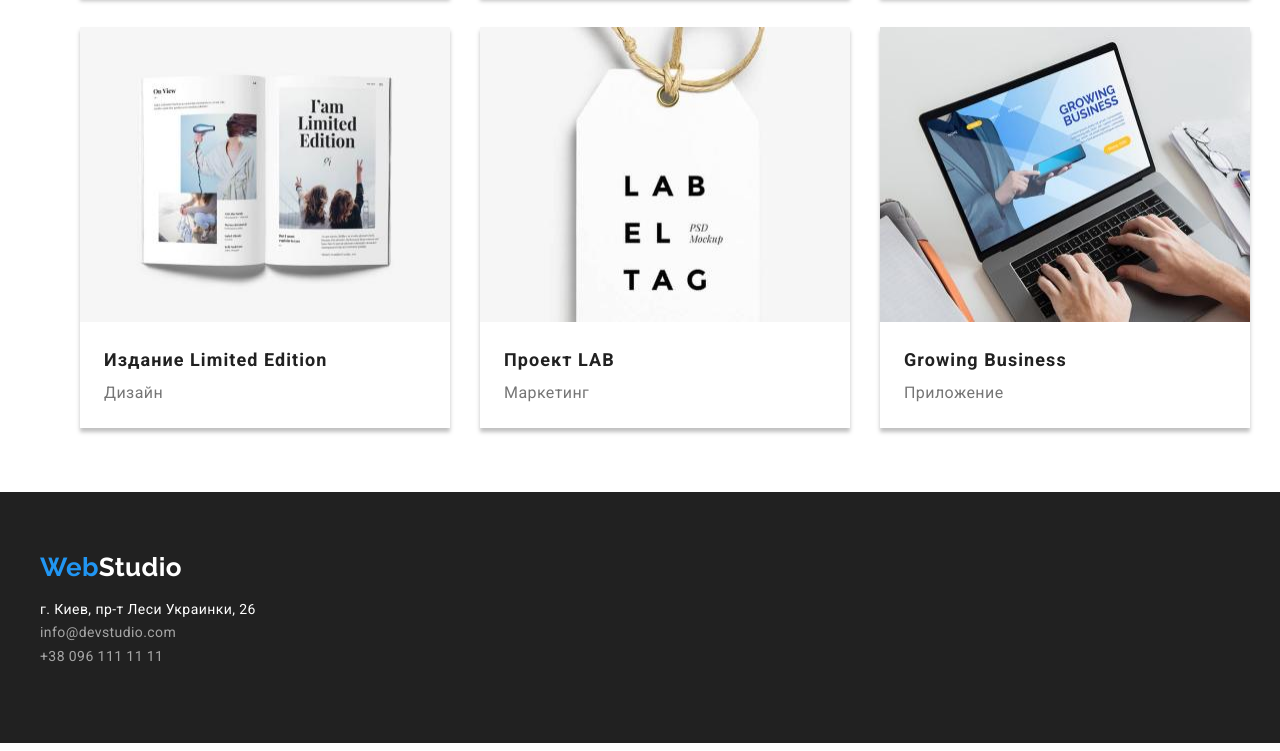
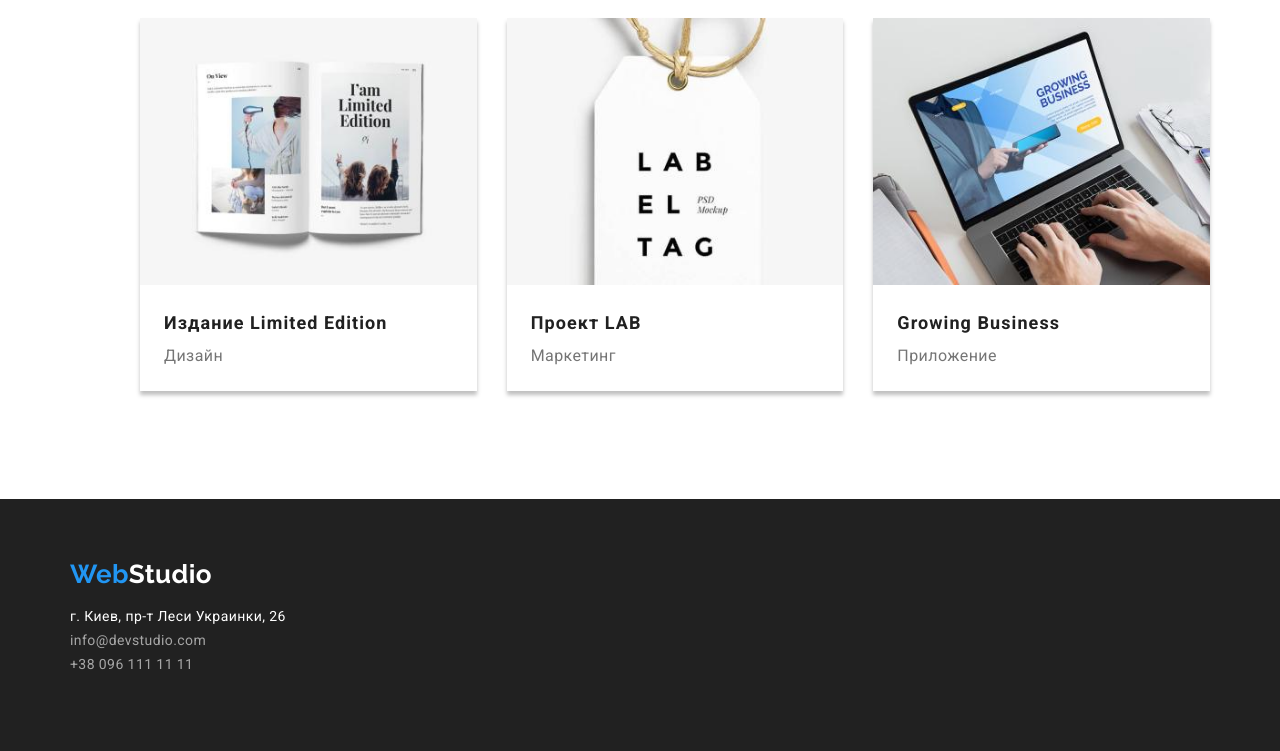
Before and after one commit to ElenaLukashevych/goit-markup-hw-03, a plain HTML site: page portfolio.html in a window 1280 px wide. Shown: the part 1108-1859 px from the top of the page. Drawn offline with nearby package versions, Linux system fonts and the light colour scheme.

Commit message:
Добавляет переменные

```diff
--- a/css/styles.css
+++ b/css/styles.css
@@ -8,6 +8,10 @@
   --footer-color: #2f303a;
   --link-footer-color: rgba(255, 255, 255, 0.6);
   --background-btn-color: #f5f4fa;
+
+  --box-shadow: 0px 4px 4px 0px #00000040;
+
+--project-item-gap: 30px;
 }
 
 /* Глобальные стили */
@@ -41,6 +45,8 @@ p {
 
 img {
   display: block;
+  max-width: 100%;
+  height: auto;
 }
 
 .visually-hidden {
@@ -60,7 +66,7 @@ img {
 /* Контейнер */
 
 .container {
-  width: 1230px;
+  width: 1170px;
   padding-left: 15px;
   padding-right: 15px;
   margin-left: auto;
@@ -252,7 +258,9 @@ header {
 }
 
 .team-item {
-  box-shadow: 0px 4px 4px 0px #00000040;
+  box-shadow: var(--box-shadow);
+  border-radius: 4px;
+  overflow: hidden;
 }
 
 .team-member {
@@ -321,7 +329,7 @@ header {
 .filter {
   display: flex;
   justify-content: center;
-  margin-bottom: 34px;
+  /* margin-bottom: 34px; */
 }
 
 .filter-item:not(:last-child) {
@@ -353,26 +361,19 @@ header {
 .projects {
   display: flex;
   flex-wrap: wrap;
-  margin-right: -30px;
-  margin-bottom: -30px;
+  margin-top: -1 * var(--project-item-gap);
+  margin-left: -1 * var(--project-item-gap);
 }
 
 .projects-item {
-  margin-right: 30px;
-  margin-bottom: 30px;
+  margin-top: var(--project-item-gap);
+  margin-left: var(--project-item-gap);
 
-  flex-basis: calc(100% / 3 - 30px);
+  flex-basis: calc(100% / 3 - var(--project-item-gap));
 
-  box-shadow: 0px 4px 4px 0px #00000040;
+  box-shadow: var(--box-shadow);
 }
 
-.projects-item:nth-child(3n + 3) {
-  margin-right: 0px;
-}
-
-.projects-item:nth-last-child(-n + 3) {
-  margin-bottom: 0px;
-}
 
 .projects-information {
   padding: 20px 24px;
```
